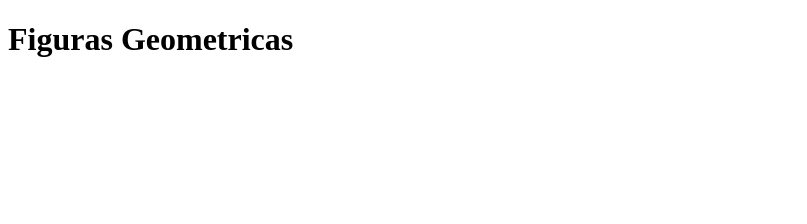
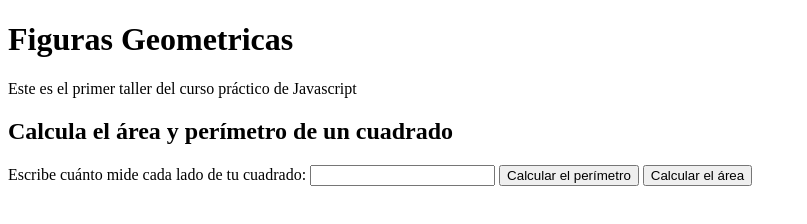
Before and after one commit to carlosfajardor/curso-practico-javascript, a plain HTML site: page figuras.html in a window 1280 px wide. Shown: the whole page, without its empty margins (0-807 px from the left). Drawn offline with Linux system fonts and the light colour scheme.

Commit message:
conectandoHTML con JavaScript

```diff
--- a/figuras.html
+++ b/figuras.html
@@ -7,9 +7,29 @@
     <title>Figuras Geometricas | Curso Practico Javascript</title>
 </head>
 <body>
-	<h1>
-		Figuras Geometricas
-	</h1>
+    <header>
+      <h1>
+				Figuras Geometricas
+			</h1>
+			<p>Este es el primer taller del curso práctico de Javascript</p>
+    </header>
+
+		<section>
+			<h2>Calcula el área y perímetro de un cuadrado</h2>
+			<form action="">
+				<label for="InputCuadrado">
+					Escribe cuánto mide cada lado de tu cuadrado:
+				</label>
+				<input id="InputCuadrado" type="number">
+				<button type="button" onclick="calcularPerimetroCuadrado()">
+					Calcular el perímetro
+				</button>
+				<button type="button" onclick="calcularAreaCuadrado()">
+					Calcular el área
+				</button>
+			</form>
+		</section>
+
 
 	<script src="./figuras.js"></script>
 
--- a/figuras.js
+++ b/figuras.js
@@ -78,3 +78,22 @@ function areaCirculo(radio){
 }
 
 console.groupEnd();
+
+
+// Aqui interactuamos con HTML
+
+function calcularPerimetroCuadrado(){
+	const input= document.getElementById("InputCuadrado");
+	const value = input.value;
+
+	const perimetro = perimetroCuadrado(value);
+	alert(perimetro);
+}
+
+function calcularAreaCuadrado(){
+	const input= document.getElementById("InputCuadrado");
+	const value = input.value;
+
+	const area = areaCuadrado(value);
+	alert(area);
+}
```
